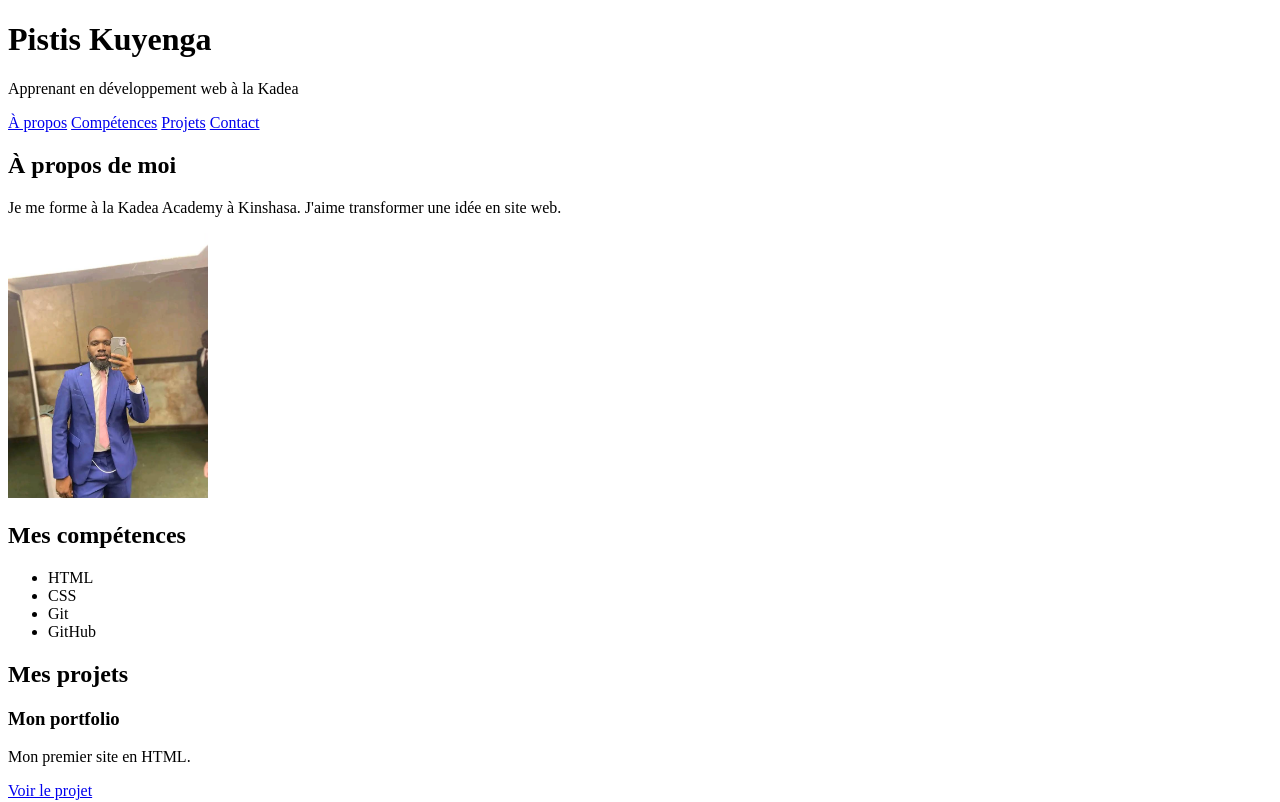
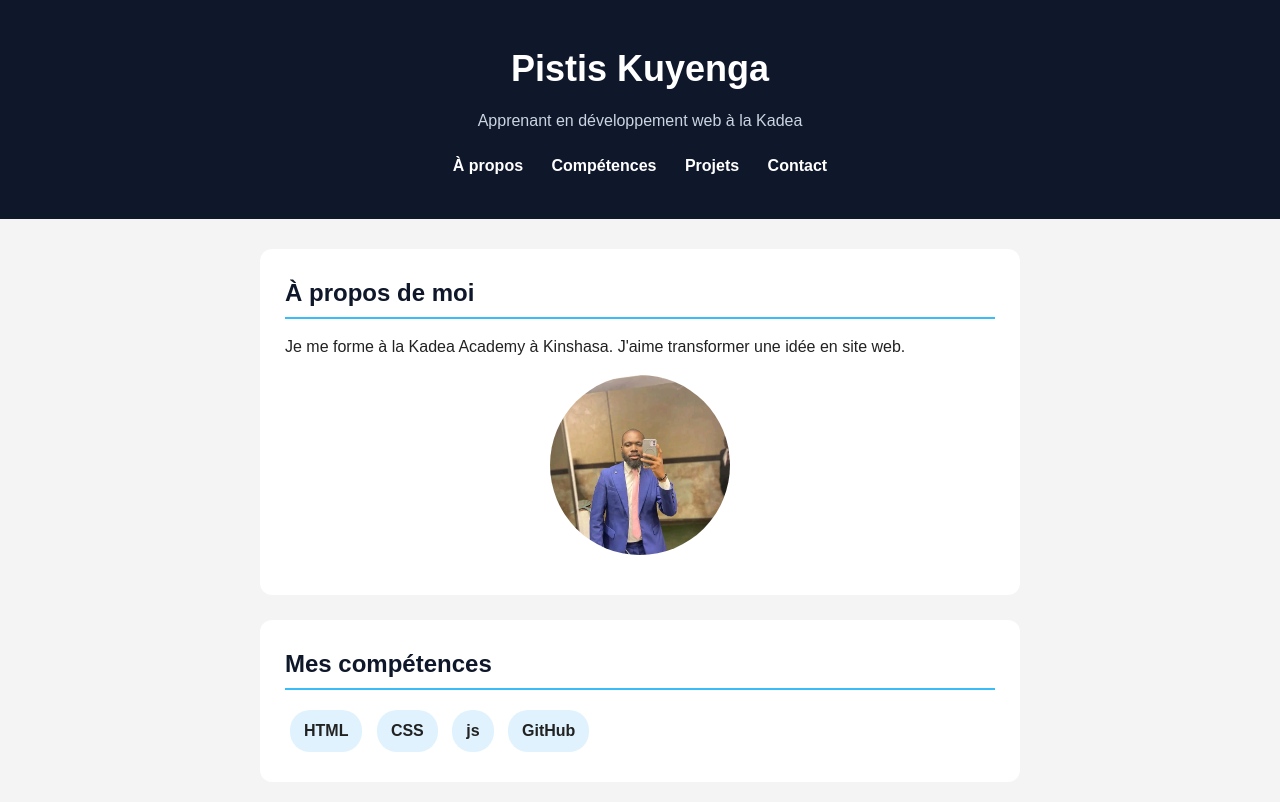
Before and after one commit to pistishubertkuyenga-pixel/Sprint-1-Architecture-Structure-HTML-du-Portfolio, a plain HTML site: page index.html in a window 1280 px wide. Shown: the top 802 px of the page. Drawn offline with Linux system fonts and the light colour scheme.

Commit message:
stylisation du portfolio

```diff
--- a/index.html
+++ b/index.html
@@ -3,6 +3,7 @@
 <head>
   <meta charset="UTF-8">
   <title>Portfolio - Pistis Kuyenga</title>
+  <link rel="stylesheet" href="styles.css">
 </head>
 <body>
 
@@ -14,6 +15,7 @@
       <a href="#competences">Compétences</a>
       <a href="#projets">Projets</a>
       <a href="#contact">Contact</a>
+
     </nav>
   </header>
 
@@ -29,7 +31,7 @@
       <ul>
         <li>HTML</li>
         <li>CSS</li>
-        <li>Git</li>
+        <li>js</li>
         <li>GitHub</li>
       </ul>
     </section>
--- /dev/null
+++ b/styles.css
@@ -0,0 +1,89 @@
+* {
+  margin: 0;
+  padding: 0;
+  box-sizing: border-box;
+}
+
+body {
+  font-family: Arial, sans-serif;
+  background-color: #f4f4f4;
+  color: #222;
+  line-height: 1.6;
+}
+
+header {
+  background-color: #0f172a;
+  color: white;
+  text-align: center;
+  padding: 40px 20px;
+}
+
+header h1 {
+  font-size: 36px;
+  margin-bottom: 10px;
+}
+
+header p {
+  color: #cbd5e1;
+  margin-bottom: 20px;
+}
+
+nav a {
+  color: white;
+  text-decoration: none;
+  margin: 0 12px;
+  font-weight: bold;
+}
+
+nav a:hover {
+  color: #38bdf8;
+}
+
+main {
+  max-width: 800px;
+  margin: 30px auto;
+  padding: 0 20px;
+}
+
+section {
+  background: white;
+  padding: 25px;
+  margin-bottom: 25px;
+  border-radius: 12px;
+}
+
+h2 {
+  margin-bottom: 15px;
+  color: #0f172a;
+  border-bottom: 2px solid #38bdf8;
+  padding-bottom: 5px;
+}
+
+img {
+  width: 180px;
+  height: 180px;
+  object-fit: cover;
+  border-radius: 50%;
+  display: block;
+  margin: 15px auto;
+}
+
+ul {
+  list-style: none;
+}
+
+ul li {
+  background: #e0f2fe;
+  display: inline-block;
+  padding: 8px 14px;
+  margin: 5px;
+  border-radius: 20px;
+  font-weight: bold;
+}
+
+footer {
+  background: #0f172a;
+  color: white;
+  text-align: center;
+  padding: 30px 20px;
+}
```
